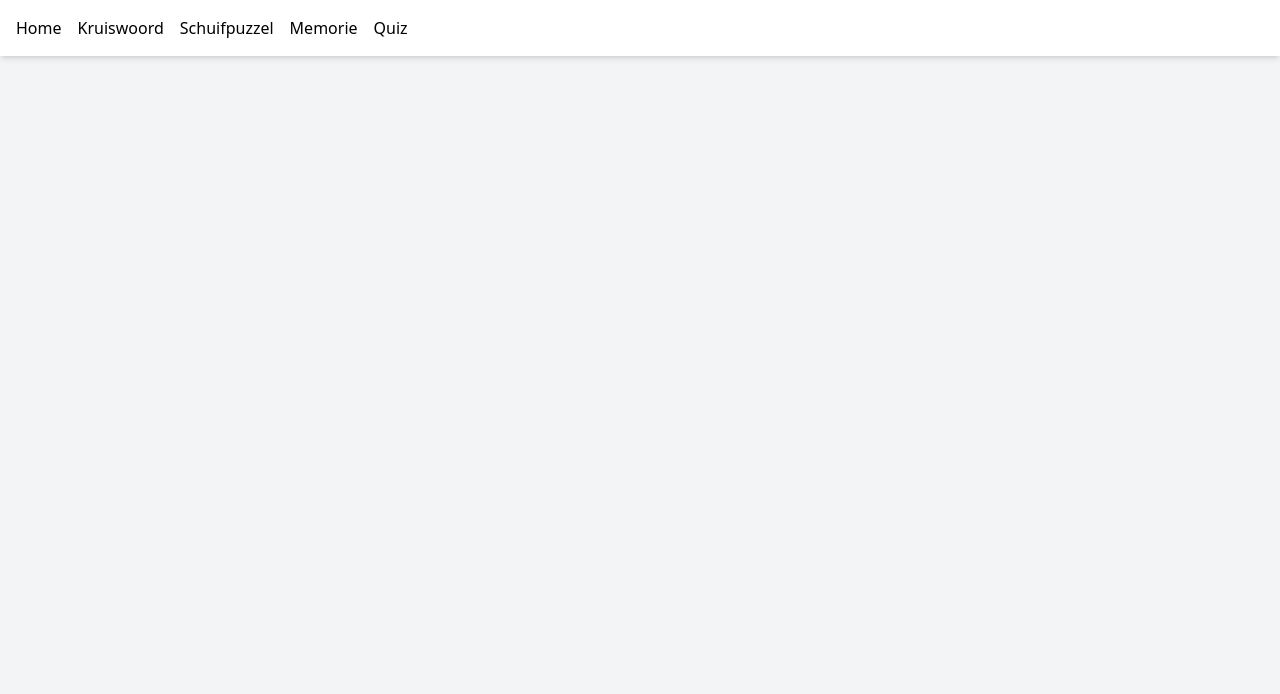
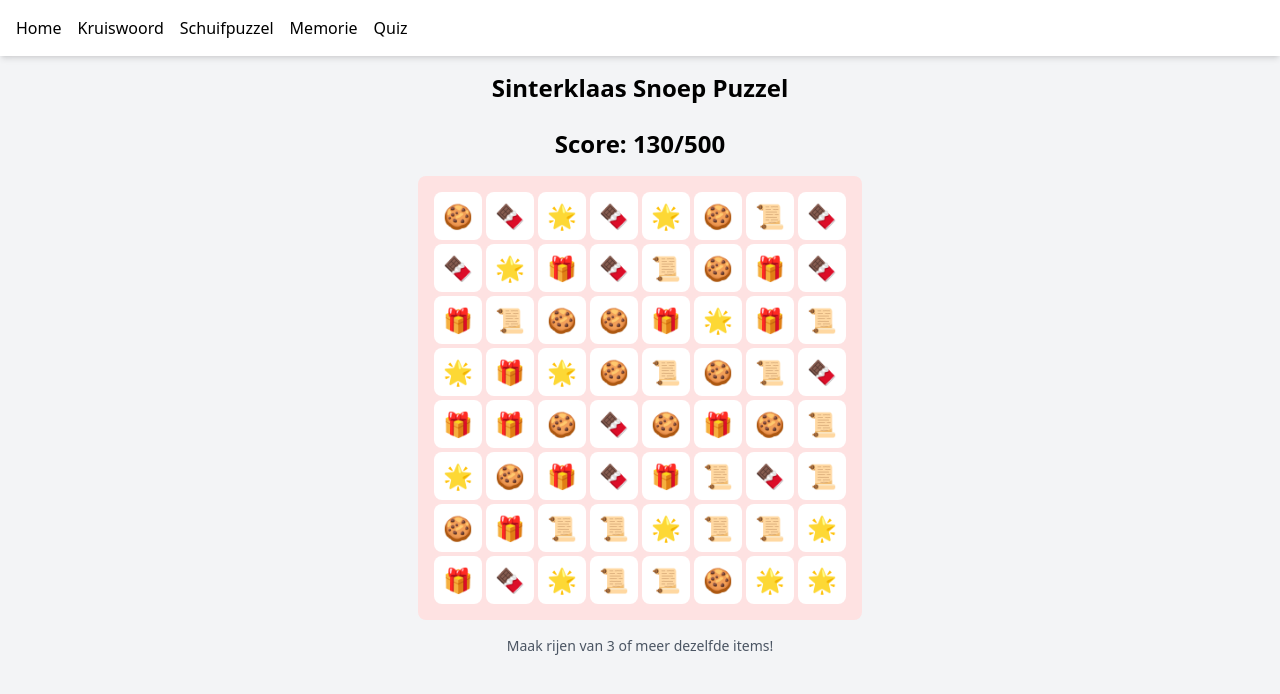
Before and after one commit to klaaseb/sinterklaas-surprise, a Vue app: page /candy in a window 1280 px wide. Shown: the top 694 px of the page. Built offline with nearby package versions, Linux system fonts and the light colour scheme.

Commit message:
candy game

```diff
--- /dev/null
+++ b/src/components/CandyGame/CandyGrid.vue
@@ -0,0 +1,217 @@
+<script setup lang="ts">
+import { ref, computed, watch, onMounted } from 'vue'
+
+const emit = defineEmits(['puzzle-completed'])
+
+// Sinterklaas snoepgoed emoji's
+const CANDIES = ['🍪', '📜', '🍫', '🎁', '🌟']
+const GRID_SIZE = 8
+const MATCH_MIN = 3
+const POINTS_NEEDED = 500
+
+interface GridItem {
+  id: number;
+  type: string;
+  isSelected: boolean;
+  isMatching: boolean;
+}
+
+const score = ref(0)
+const grid = ref<GridItem[][]>([])
+const selectedCell = ref<{ row: number; col: number } | null>(null)
+let nextId = 0
+
+// Initialiseer het grid
+const initializeGrid = () => {
+  grid.value = Array(GRID_SIZE).fill(null).map(() =>
+    Array(GRID_SIZE).fill(null).map(() => ({
+      id: nextId++,
+      type: CANDIES[Math.floor(Math.random() * CANDIES.length)],
+      isSelected: false,
+      isMatching: false
+    }))
+  )
+
+  // Controleer en verwijder initiële matches
+  while (findMatches().length > 0) {
+    removeMatches()
+    fillEmptySpaces()
+  }
+}
+
+// Vind alle matches in het grid
+const findMatches = () => {
+  const matches: { row: number; col: number }[] = []
+
+  // Check horizontale matches
+  for (let row = 0; row < GRID_SIZE; row++) {
+    for (let col = 0; col < GRID_SIZE - 2; col++) {
+      const type = grid.value[row][col].type
+      let matchLength = 1
+
+      while (col + matchLength < GRID_SIZE &&
+             grid.value[row][col + matchLength].type === type) {
+        matchLength++
+      }
+
+      if (matchLength >= MATCH_MIN) {
+        for (let i = 0; i < matchLength; i++) {
+          matches.push({ row, col: col + i })
+        }
+      }
+    }
+  }
+
+  // Check verticale matches
+  for (let col = 0; col < GRID_SIZE; col++) {
+    for (let row = 0; row < GRID_SIZE - 2; row++) {
+      const type = grid.value[row][col].type
+      let matchLength = 1
+
+      while (row + matchLength < GRID_SIZE &&
+             grid.value[row + matchLength][col].type === type) {
+        matchLength++
+      }
+
+      if (matchLength >= MATCH_MIN) {
+        for (let i = 0; i < matchLength; i++) {
+          matches.push({ row: row + i, col })
+        }
+      }
+    }
+  }
+
+  return matches
+}
+
+// Verwijder matches en update score
+const removeMatches = () => {
+  const matches = findMatches()
+  if (matches.length === 0) return false
+
+  matches.forEach(({ row, col }) => {
+    grid.value[row][col].type = ''
+  })
+
+  score.value += matches.length * 10
+  return true
+}
+
+// Vul lege plekken op
+const fillEmptySpaces = () => {
+  // Laat items naar beneden vallen
+  for (let col = 0; col < GRID_SIZE; col++) {
+    let emptyRow = GRID_SIZE - 1
+    for (let row = GRID_SIZE - 1; row >= 0; row--) {
+      if (grid.value[row][col].type !== '') {
+        if (emptyRow !== row) {
+          grid.value[emptyRow][col].type = grid.value[row][col].type
+          grid.value[row][col].type = ''
+        }
+        emptyRow--
+      }
+    }
+  }
+
+  // Vul lege plekken met nieuwe items
+  for (let row = 0; row < GRID_SIZE; row++) {
+    for (let col = 0; col < GRID_SIZE; col++) {
+      if (grid.value[row][col].type === '') {
+        grid.value[row][col].type = CANDIES[Math.floor(Math.random() * CANDIES.length)]
+      }
+    }
+  }
+}
+
+// Handle cell click
+const handleCellClick = (row: number, col: number) => {
+  if (selectedCell.value === null) {
+    selectedCell.value = { row, col }
+    grid.value[row][col].isSelected = true
+  } else {
+    const { row: prevRow, col: prevCol } = selectedCell.value
+
+    // Check if adjacent
+    if ((Math.abs(row - prevRow) === 1 && col === prevCol) ||
+        (Math.abs(col - prevCol) === 1 && row === prevRow)) {
+      // Swap items
+      const temp = grid.value[row][col].type
+      grid.value[row][col].type = grid.value[prevRow][prevCol].type
+      grid.value[prevRow][prevCol].type = temp
+
+      // Check for matches
+      if (!removeMatches()) {
+        // Swap back if no matches
+        const temp = grid.value[row][col].type
+        grid.value[row][col].type = grid.value[prevRow][prevCol].type
+        grid.value[prevRow][prevCol].type = temp
+      } else {
+        // Continue with cascade effect
+        setTimeout(() => {
+          fillEmptySpaces()
+          checkForNewMatches()
+        }, 300)
+      }
+    }
+
+    // Reset selection
+    grid.value[prevRow][prevCol].isSelected = false
+    selectedCell.value = null
+  }
+}
+
+// Check for new matches after cascade
+const checkForNewMatches = () => {
+  if (removeMatches()) {
+    setTimeout(() => {
+      fillEmptySpaces()
+      checkForNewMatches()
+    }, 300)
+  }
+}
+
+// Watch score for win condition
+watch(score, (newScore) => {
+  if (newScore >= POINTS_NEEDED) {
+    emit('puzzle-completed')
+  }
+})
+
+// Initialize on mount
+onMounted(() => {
+  initializeGrid()
+})
+</script>
+
+<template>
+  <div class="flex flex-col items-center gap-4">
+    <div class="text-2xl font-bold">
+      Score: {{ score }}/{{ POINTS_NEEDED }}
+    </div>
+
+    <div class="grid gap-1 p-4 bg-red-100 rounded-lg">
+      <div
+        v-for="(row, rowIndex) in grid"
+        :key="rowIndex"
+        class="flex gap-1"
+      >
+        <div
+          v-for="(cell, colIndex) in row"
+          :key="cell.id"
+          class="w-12 h-12 flex items-center justify-center bg-white rounded-lg cursor-pointer text-2xl transition-all duration-200"
+          :class="{
+            'ring-2 ring-blue-500 scale-110': cell.isSelected,
+            'hover:bg-blue-50': !cell.isSelected
+          }"
+          @click="handleCellClick(rowIndex, colIndex)"
+        >
+          {{ cell.type }}
+        </div>
+      </div>
+    </div>
+
+    <p class="text-sm text-gray-600">
+      Maak rijen van 3 of meer dezelfde items!
+    </p>
+  </div>
+</template>
--- a/src/router/index.ts
+++ b/src/router/index.ts
@@ -34,6 +34,11 @@ const router = createRouter({
       component: () => import('../views/CatchView.vue')
     },
     {
+      path: '/candy',
+      name: 'candy',
+      component: () => import('../views/CandyView.vue')
+    },
+    {
       path: '/quiz',
       name: 'quiz',
       component: () => import('../views/QuizView.vue')
--- a/src/stores/game.ts
+++ b/src/stores/game.ts
@@ -17,7 +17,8 @@ export const useGameStore = defineStore('game', {
     },
 
     totalProgress: (state) => {
-      return (state.completedPuzzles.length / 6) * 100
+      // Update naar 7 totale puzzels
+      return (state.completedPuzzles.length / 7) * 100
     }
   },
 
--- /dev/null
+++ b/src/views/CandyView.vue
@@ -0,0 +1,40 @@
+<script setup lang="ts">
+import { ref } from 'vue'
+import { useRouter } from 'vue-router'
+import { useGameStore } from '../stores/game'
+import CandyGrid from '../components/CandyGame/CandyGrid.vue'
+
+const router = useRouter()
+const gameStore = useGameStore()
+const showReward = ref(false)
+
+const handlePuzzleComplete = () => {
+  gameStore.completePuzzle('candy')
+  showReward.value = true
+
+  setTimeout(() => {
+    router.push('/maze') // Of een andere route
+  }, 3000)
+}
+</script>
+
+<template>
+  <div class="max-w-2xl mx-auto">
+    <h1 class="text-2xl font-bold mb-6 text-center">
+      Sinterklaas Snoep Puzzel
+    </h1>
+
+    <CandyGrid @puzzle-completed="handlePuzzleComplete" />
+
+    <div
+      v-if="showReward"
+      class="fixed inset-0 bg-black bg-opacity-50 flex items-center justify-center"
+    >
+      <div class="bg-white p-8 rounded-lg text-center transform animate-bounce">
+        <h2 class="text-2xl font-bold mb-4">� Goed gedaan! 🎉</h2>
+        <p class="mb-2">Je hebt genoeg punten verzameld!</p>
+        <p class="text-sm text-gray-600">Je wordt zo doorgestuurd naar de volgende uitdaging...</p>
+      </div>
+    </div>
+  </div>
+</template>
--- a/src/views/HomeView.vue
+++ b/src/views/HomeView.vue
@@ -41,6 +41,13 @@ const gameStore = useGameStore()
       </router-link>
 
       <router-link
+        to="/candy"
+        class="bg-white p-4 rounded-lg shadow-md hover:shadow-lg transition-shadow"
+      >
+        Snoep Puzzel
+      </router-link>
+
+      <router-link
         to="/memory"
         class="bg-white p-4 rounded-lg shadow-md hover:shadow-lg transition-shadow"
       >
```
